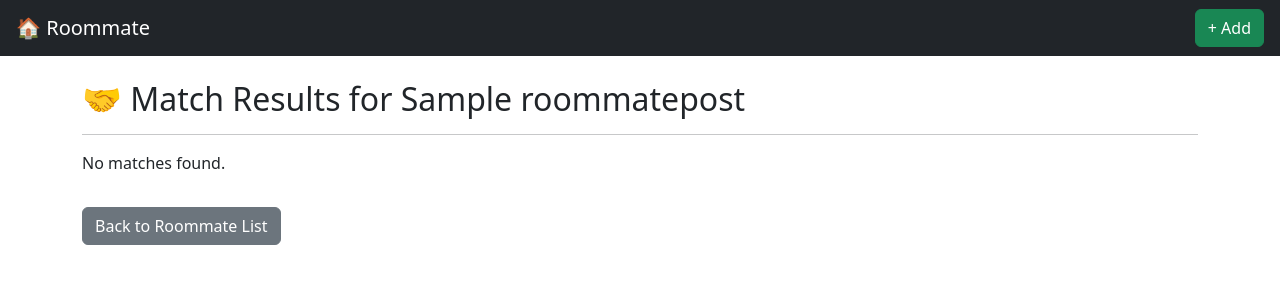
After one commit to GordanEatCodes/GitProject-BudgetBuddy, a Django app: page /roommates/match/1/ in a window 1280 px wide. The commit adds this page. Shown: the top 300 px of the page. Run offline with Django 5.2, Linux system fonts and the light colour scheme; tables that the repository leaves empty hold one stand-in row (values such as "Sample post").

Commit message:
fix edit roommate page and complete matching feature

```diff
--- a/Budget_Buddy/urls.py
+++ b/Budget_Buddy/urls.py
@@ -1,33 +1,5 @@
-"""
-URL configuration for Budget_Buddy project.
-
-The `urlpatterns` list routes URLs to views. For more information please see:
-    https://docs.djangoproject.com/en/6.0/topics/http/urls/
-Examples:
-Function views
-    1. Add an import:  from my_app import views
-    2. Add a URL to urlpatterns:  path('', views.home, name='home')
-Class-based views
-    1. Add an import:  from other_app.views import Home
-    2. Add a URL to urlpatterns:  path('', Home.as_view(), name='home')
-Including another URLconf
-    1. Import the include() function: from django.urls import include, path
-    2. Add a URL to urlpatterns:  path('blog/', include('blog.urls'))
-"""
 from django.contrib import admin
 from django.urls import path, include
-from django.shortcuts import render
-from django.conf import settings
-from django.conf.urls.static import static
-
-def home(request):
-    return render(request, 'home.html')
-
-def contact(request):
-    return render(request, 'contact.html')
-
-def about(request):
-    return render(request, 'about.html')
 
 urlpatterns = [
     path('admin/', admin.site.urls),
--- a/roommate/models.py
+++ b/roommate/models.py
@@ -7,8 +7,7 @@ class RoommatePost(models.Model):
     location = models.CharField(max_length=100)
     budget = models.FloatField()
     contact = models.CharField(max_length=100)
-
-    created_by = models.ForeignKey(User, on_delete=models.CASCADE)
+    created_by = models.ForeignKey(User, null=True, blank=True, on_delete=models.CASCADE)
     created_at = models.DateTimeField(auto_now_add=True)
 
     def __str__(self):
--- /dev/null
+++ b/roommate/templates/roommate/match.html
@@ -0,0 +1,41 @@
+{% extends 'base.html' %}
+
+{% block content %}
+
+<h2>🤝 Match Results for {{ current.title }}</h2>
+
+<hr>
+
+{% for post, score in matches %}
+
+<div class="card mb-3 p-3 shadow-sm">
+
+    <h4>{{ post.title }}</h4>
+
+    <p>{{ post.description }}</p>
+
+    <small>
+        📍 {{ post.location }} | 💰 RM {{ post.budget }}
+    </small>
+
+    <p class="text-muted mb-2 mt-2">
+        Posted on: {{ post.created_at|date:"d M Y, h:i A" }}
+    </p>
+
+    <span class="badge bg-success">
+        Match Score: {{ score }}
+    </span>
+
+</div>
+
+{% empty %}
+
+<p>No matches found.</p>
+
+{% endfor %}
+
+<a href="{% url 'roommate_list' %}" class="btn btn-secondary mt-3">
+    Back to Roommate List
+</a>
+
+{% endblock %}
--- a/roommate/urls.py
+++ b/roommate/urls.py
@@ -6,4 +6,5 @@ urlpatterns = [
     path('add/', views.add_roommate, name='add_roommate'),
     path('delete/<int:id>/', views.delete_roommate, name='delete_roommate'),
     path('edit/<int:id>/', views.edit_roommate, name='edit_roommate'),
+    path('match/<int:id>/', views.match_roommates, name='match_roommates'),
 ]
--- a/roommate/views.py
+++ b/roommate/views.py
@@ -1,9 +1,7 @@
 from django.shortcuts import render, redirect, get_object_or_404
 from .models import RoommatePost
-from django.contrib.auth.decorators import login_required
 
 
-@login_required
 def add_roommate(request):
     if request.method == 'POST':
         title = request.POST.get('title')
@@ -18,7 +16,6 @@ def add_roommate(request):
             location=location,
             budget=float(budget) if budget else 0,
             contact=contact,
-            created_by=request.user
         )
 
         return redirect('roommate_list')
@@ -31,16 +28,14 @@ def roommate_list(request):
     return render(request, 'roommate/roommate_list.html', {'posts': posts})
 
 
-@login_required
 def delete_roommate(request, id):
-    post = get_object_or_404(RoommatePost, id=id, created_by=request.user)
+    post = get_object_or_404(RoommatePost, id=id)
     post.delete()
     return redirect('roommate_list')
 
 
-@login_required
 def edit_roommate(request, id):
-    post = get_object_or_404(RoommatePost, id=id, created_by=request.user)
+    post = get_object_or_404(RoommatePost, id=id)
 
     if request.method == 'POST':
         post.title = request.POST.get('title')
@@ -57,3 +52,35 @@ def edit_roommate(request, id):
         return redirect('roommate_list')
 
     return render(request, 'roommate/edit_roommate.html', {'post': post})
+
+
+def match_roommates(request, id):
+    current_user_post = get_object_or_404(RoommatePost, id=id)
+    all_posts = RoommatePost.objects.exclude(id=id)
+
+    results = []
+
+    for post in all_posts:
+        score = 0
+
+        if current_user_post.location.lower() == post.location.lower():
+            score += 3
+
+        budget_diff = abs(float(current_user_post.budget) - float(post.budget))
+
+        if budget_diff <= 100:
+            score += 3
+        elif budget_diff <= 300:
+            score += 1
+
+        common_words = set(current_user_post.description.lower().split()) & set(post.description.lower().split())
+        score += len(common_words)
+
+        results.append((post, score))
+
+    results.sort(key=lambda x: x[1], reverse=True)
+
+    return render(request, 'roommate/match.html', {
+        'current': current_user_post,
+        'matches': results
+    })
--- a/templates/base.html
+++ b/templates/base.html
@@ -5,7 +5,6 @@
 
     <!-- Bootstrap -->
     <link href="https://cdn.jsdelivr.net/npm/bootstrap@5.3.0/dist/css/bootstrap.min.css" rel="stylesheet">
-
 </head>
 
 <body>
@@ -16,12 +15,9 @@
     </nav>
 
     <div class="container mt-4">
-
         {% block content %}
         {% endblock %}
-
     </div>
 
 </body>
 </html>
-<!-- <END OF FOOTER HTML EDITION>  -->
```
Also changed, not shown: Budget_Buddy/settings.py (+6 -23 lines), roommate/templates/roommate/roommate_list.html (+17 -8 lines), roommate/apps.py (line endings or trailing spaces), roommate/migrations/0001_initial.py, roommate/migrations/0002_alter_roommatepost_created_by.py (added).
